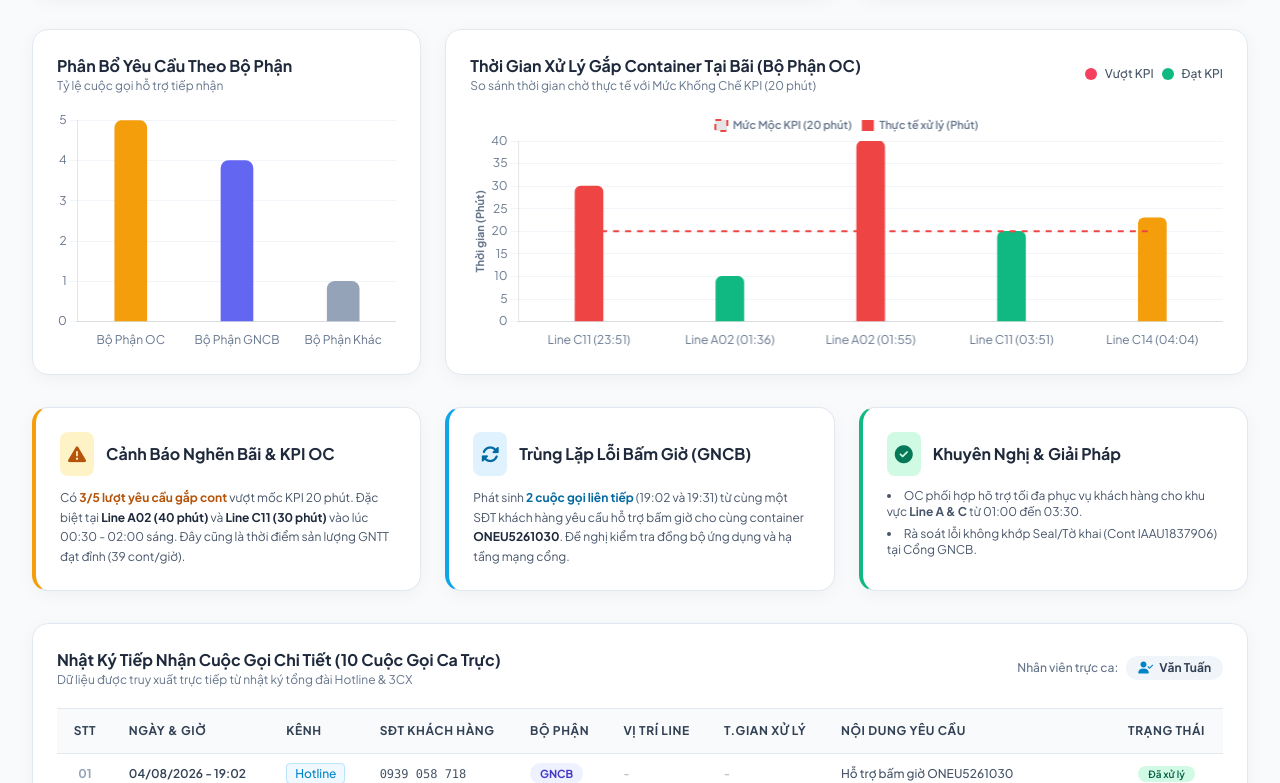
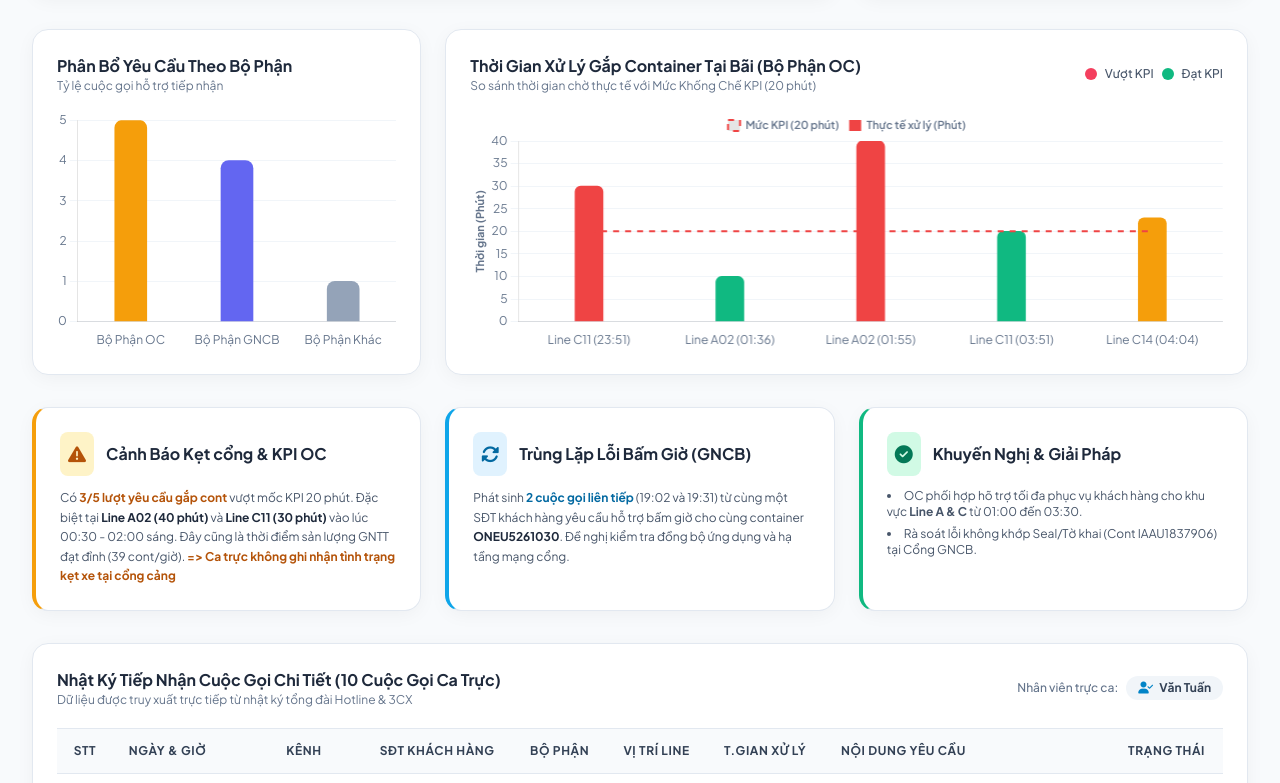
Before and after one commit to cskhtcit/baocaocatruc, a plain HTML site: page index.html in a window 1280 px wide. Shown: the part 751-1534 px from the top of the page. Drawn offline with nearby package versions, Linux system fonts and the light colour scheme.

Commit message:
Update index.html

```diff
--- a/index.html
+++ b/index.html
@@ -262,10 +262,10 @@
                 <div class="p-2 bg-amber-100 text-amber-700 rounded-lg">
                     <i class="fa-solid fa-triangle-exclamation text-lg"></i>
                 </div>
-                <h3 class="font-bold text-slate-800">Cảnh Báo Nghẽn Bãi & KPI OC</h3>
+                <h3 class="font-bold text-slate-800">Cảnh Báo Kẹt cổng & KPI OC</h3>
             </div>
             <p class="text-xs text-slate-600 leading-relaxed">
-                Có <strong class="text-amber-700">3/5 lượt yêu cầu gắp cont</strong> vượt mốc KPI 20 phút. Đặc biệt tại <strong class="text-slate-800">Line A02 (40 phút)</strong> và <strong class="text-slate-800">Line C11 (30 phút)</strong> vào lúc 00:30 - 02:00 sáng. Đây cũng là thời điểm sản lượng GNTT đạt đỉnh (39 cont/giờ).
+                Có <strong class="text-amber-700">3/5 lượt yêu cầu gắp cont</strong> vượt mốc KPI 20 phút. Đặc biệt tại <strong class="text-slate-800">Line A02 (40 phút)</strong> và <strong class="text-slate-800">Line C11 (30 phút)</strong> vào lúc 00:30 - 02:00 sáng. Đây cũng là thời điểm sản lượng GNTT đạt đỉnh (39 cont/giờ). <strong class="text-amber-700">=> Ca trực không ghi nhận tình trạng kẹt xe tại cổng cảng</strong>
             </p>
         </div>
 
@@ -286,7 +286,7 @@
                 <div class="p-2 bg-emerald-100 text-emerald-700 rounded-lg">
                     <i class="fa-solid fa-circle-check text-lg"></i>
                 </div>
-                <h3 class="font-bold text-slate-800">Khuyên Nghị & Giải Pháp</h3>
+                <h3 class="font-bold text-slate-800">Khuyến Nghị & Giải Pháp</h3>
             </div>
             <ul class="text-xs text-slate-600 space-y-1.5 list-disc list-inside">
                 <li>OC phối hợp hõ trợ tối đa phục vụ khách hàng cho khu vực <strong>Line A & C</strong> từ 01:00 đến 03:30.</li>
@@ -603,7 +603,7 @@
                 datasets: [
                     {
                         type: 'line',
-                        label: 'Mức Mộc KPI (20 phút)',
+                        label: 'Mức KPI (20 phút)',
                         data: [20, 20, 20, 20, 20],
                         borderColor: '#ef4444',
                         borderWidth: 2,
```
